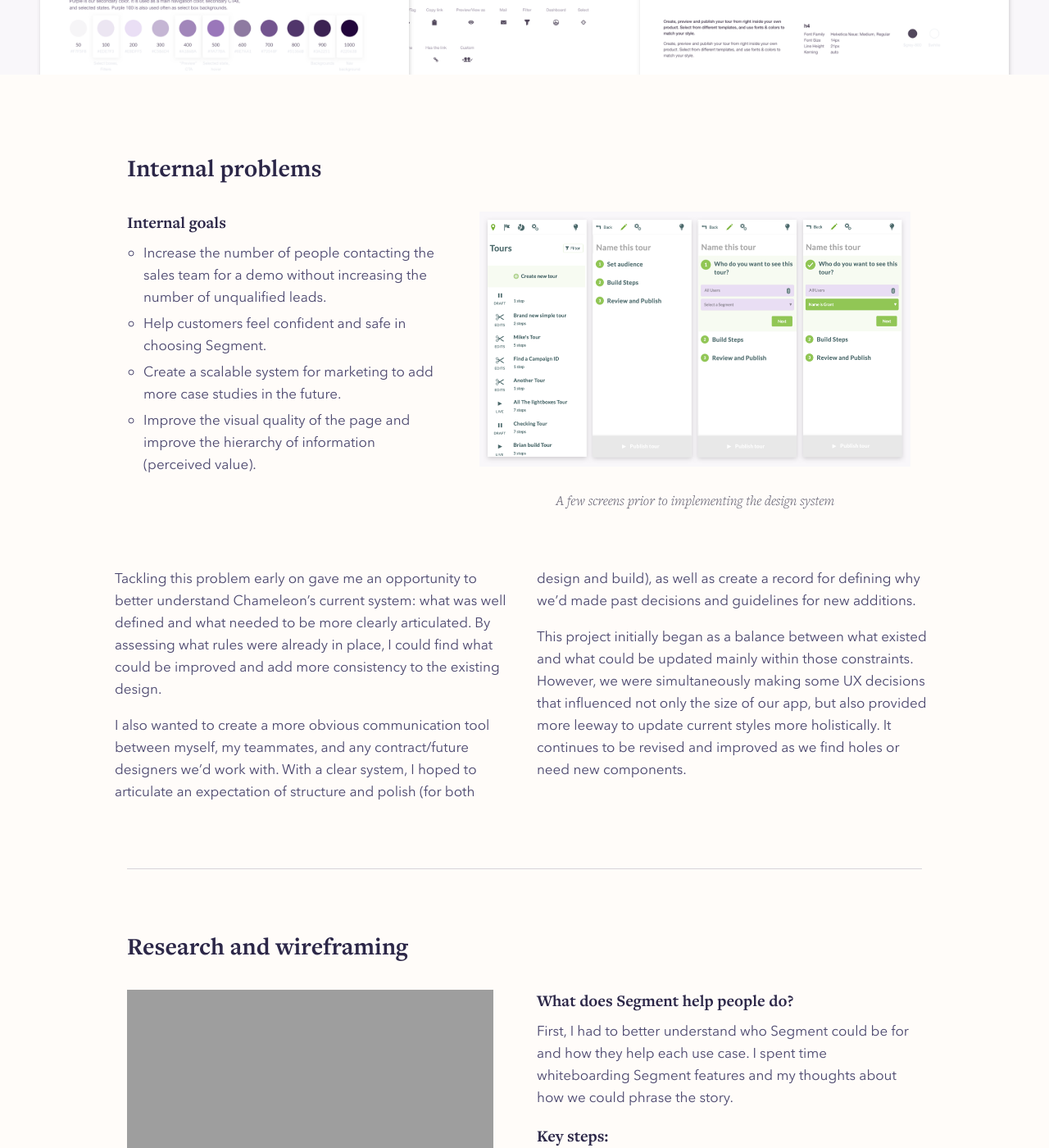
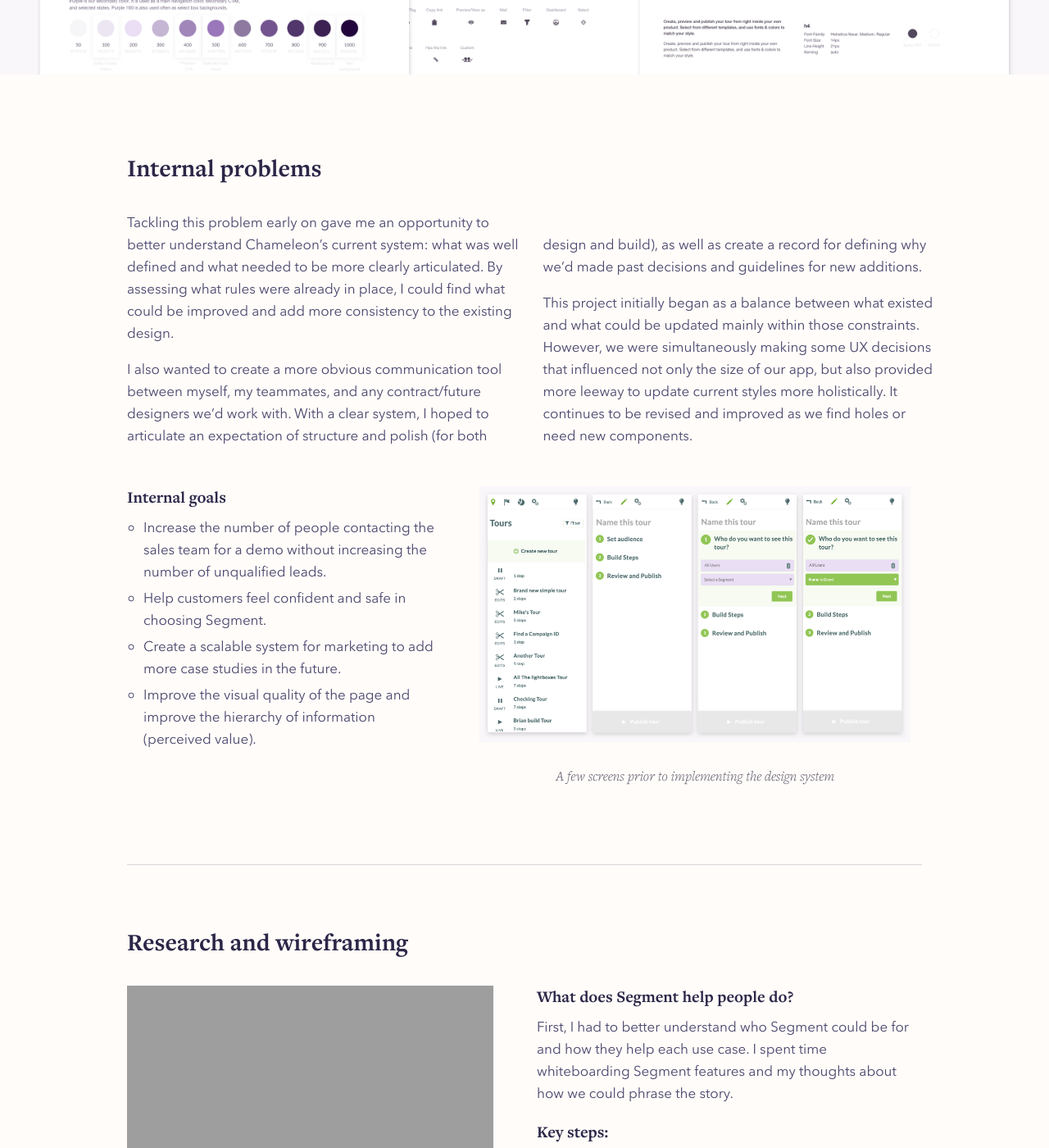
Before and after one commit to jessbottali/jessicabottali.com, a Jekyll site: the page built from projects/chameleon-design-system/index.html, in a window 1280 px wide and 1400 px high, scrolled down 985 px. Shown: the whole window at 82% size. Built offline with Jekyll 4.4.1, drawn with Linux system fonts in a browser that asks for light colours; comment, search, counter and statistics services are not loaded.

Commit message:
Update index.html

```diff
--- a/projects/chameleon-design-system/index.html
+++ b/projects/chameleon-design-system/index.html
@@ -16,6 +16,18 @@
 <div class="Container">
   <h2 class="ProjectWork-title">Internal problems</h2>
   <div class="Grid gutters">
+    <div class="Project-content"style="
+    margin-bottom: 40px;
+    padding-left: 15px;
+   ">
+      <p style="margin-top: 0px;">Tackling this problem early on gave me an opportunity to better understand Chameleon’s current system: what was well defined and what needed to be more clearly articulated. By assessing what rules were already in place, I could find what could be improved and add more consistency to the existing design. </p>
+
+      <p>I also wanted to create a more obvious communication tool between myself, my teammates, and any contract/future designers we’d work with. With a clear system, I hoped to articulate an expectation of structure and polish (for both
+        <br>
+        <br>design and build), as well as create a record for defining why we’d made past decisions and guidelines for new additions. </p>
+
+      <p>This project initially began as a balance between what existed and what could be updated mainly within those constraints. However, we were simultaneously making some UX decisions that influenced not only the size of our app, but also provided more leeway to update current styles more holistically. It continues to be revised and improved as we find holes or need new components. </p>
+      </div>
     <div class="Grid-cell u-5of12">
       <h3 class="ProjectImage-title mb2">Internal goals</h3>
       <ul class="m0 mb3">
@@ -31,18 +43,6 @@
           <p class="ImageCaption">A few screens prior to implementing the design system</p>
       </div>
     </div>
-    <div class="Project-content">
-      <br>
-      <br>
-      <p style="margin-top: 0px;">Tackling this problem early on gave me an opportunity to better understand Chameleon’s current system: what was well defined and what needed to be more clearly articulated. By assessing what rules were already in place, I could find what could be improved and add more consistency to the existing design. </p>
-
-      <p>I also wanted to create a more obvious communication tool between myself, my teammates, and any contract/future designers we’d work with. With a clear system, I hoped to articulate an expectation of structure and polish (for both
-        <br>
-        <br>
-        <br>design and build), as well as create a record for defining why we’d made past decisions and guidelines for new additions. </p>
-
-      <p>This project initially began as a balance between what existed and what could be updated mainly within those constraints. However, we were simultaneously making some UX decisions that influenced not only the size of our app, but also provided more leeway to update current styles more holistically. It continues to be revised and improved as we find holes or need new components. </p>
-      </div>
   </div>
 </div>
 <div class="Container mb5">
```
